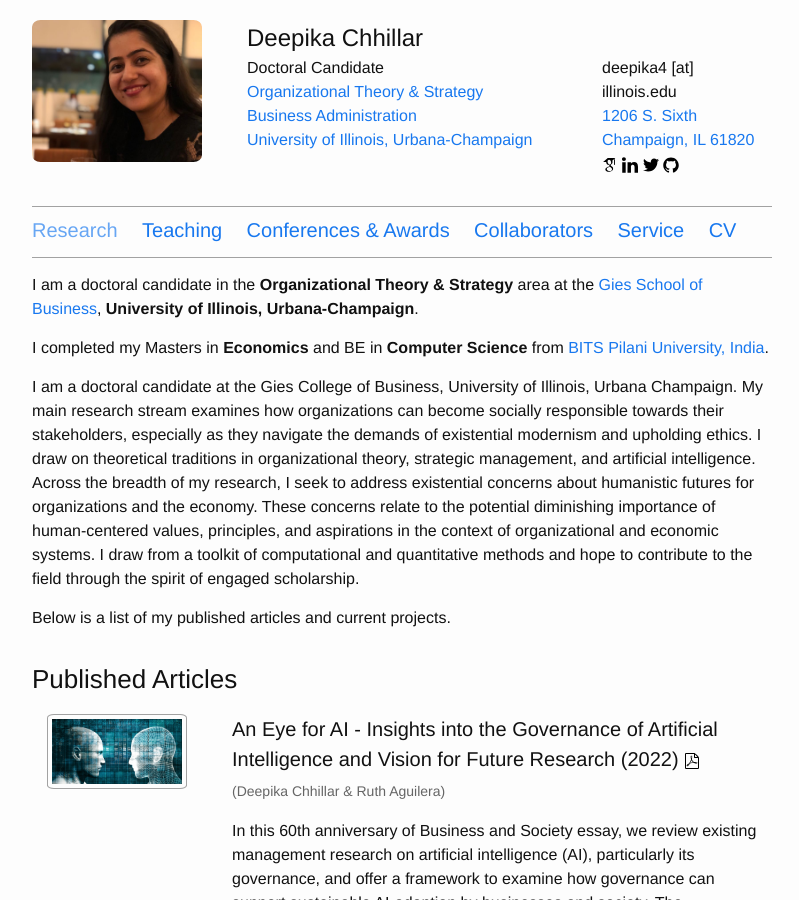
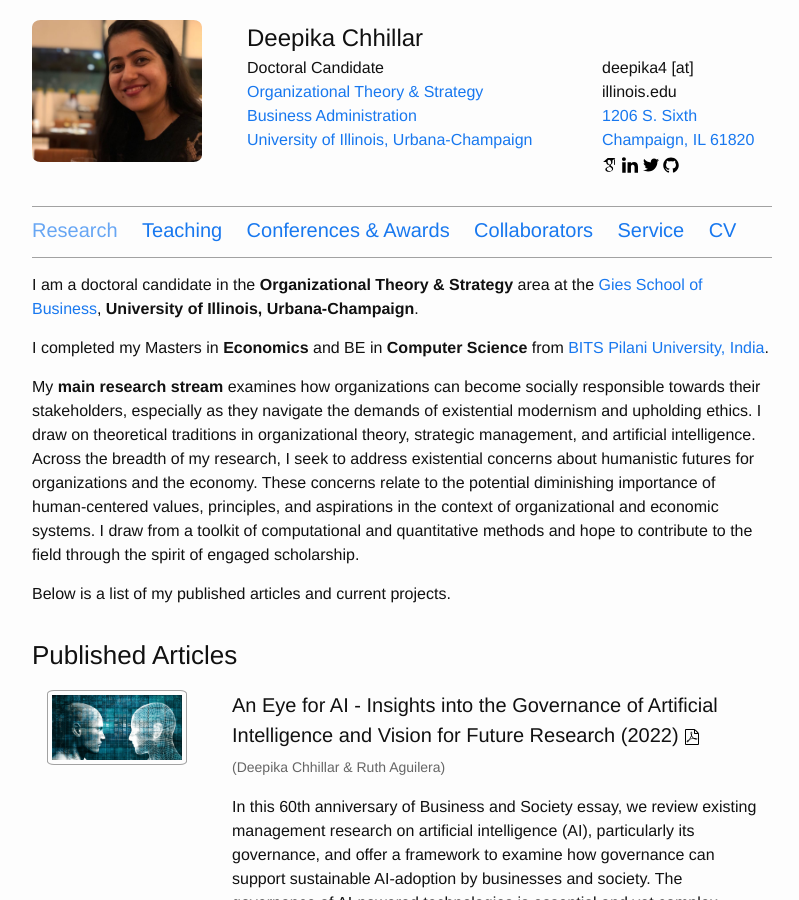
Before and after one commit to deepikachhillar/deepikachhillar.github.io, a Jekyll site: the page built from index.md, in a window 1280 px wide and 900 px high. Shown: the whole window, without its empty margins (238-1037 px from the left). Built offline with Jekyll 4.4.1, drawn with Linux system fonts in a browser that asks for light colours.

Commit message:
Update index.md

```diff
--- a/index.md
+++ b/index.md
@@ -9,7 +9,7 @@
 
 I completed my Masters in **Economics** and BE in **Computer Science** from [BITS Pilani University, India](https://www.bits-pilani.ac.in/){:target="_blank"}.
 
-I am a doctoral candidate at the Gies College of Business, University of Illinois, Urbana Champaign. My main research stream examines how organizations can become socially responsible towards their stakeholders, especially as they navigate the demands of existential modernism and upholding ethics. I draw on theoretical traditions in organizational theory, strategic management, and artificial intelligence. Across the breadth of my research, I seek to address existential concerns about humanistic futures for organizations and the economy. These concerns relate to the potential diminishing importance of human-centered values, principles, and aspirations in the context of organizational and economic systems. I draw from a toolkit of computational and quantitative methods and hope to contribute to the field through the spirit of engaged scholarship.
+My **main research stream** examines how organizations can become socially responsible towards their stakeholders, especially as they navigate the demands of existential modernism and upholding ethics. I draw on theoretical traditions in organizational theory, strategic management, and artificial intelligence. Across the breadth of my research, I seek to address existential concerns about humanistic futures for organizations and the economy. These concerns relate to the potential diminishing importance of human-centered values, principles, and aspirations in the context of organizational and economic systems. I draw from a toolkit of computational and quantitative methods and hope to contribute to the field through the spirit of engaged scholarship.
 
 Below is a list of my published articles and current projects.
 
```
